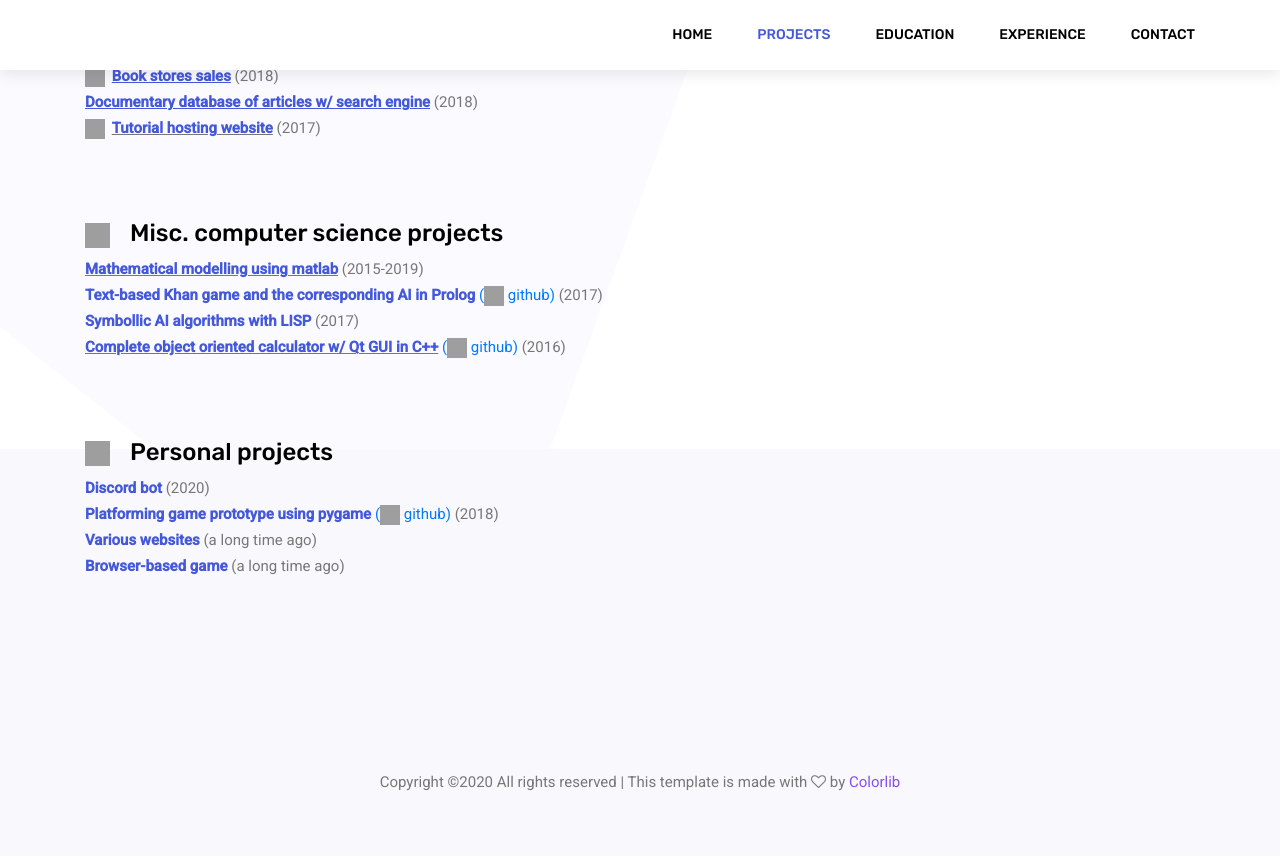
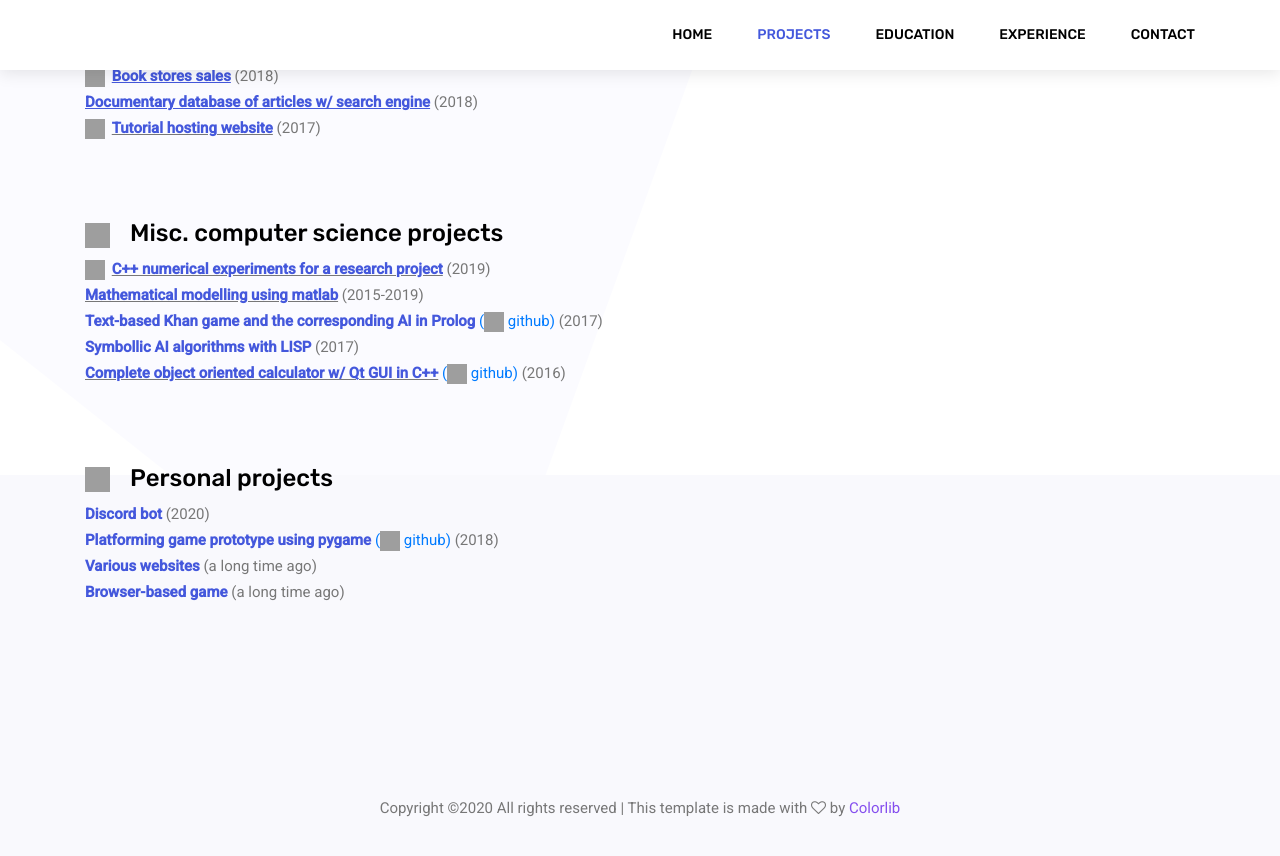
Before and after one commit to plougue/plougue.github.io, a Jekyll site: the page projects.html, which Jekyll copies as it is, in a window 1280 px wide and 900 px high, scrolled down 656 px. Shown: the top 856 px of the window. Built offline with Jekyll 4.4.1, drawn with Linux system fonts in a browser that asks for light colours; grey boxes are pictures that could not be loaded.

Commit message:
Added my C++ simulation project to the list of projects

```diff
--- a/projects.html
+++ b/projects.html
@@ -159,6 +159,17 @@ Designed a documented datawarehouse storing the sales from different bookstores.
 					<!----------------------------------------- CompSci ----------------------------------------->
 			<h3 id='CompSci'>
 				<img src='fontawesome-free-5.14.0-web/svgs/solid/code.svg' style="width:25px;height:25px;margin-right:20px;"/>Misc. computer science projects</h3>
+			<p class="sample-text"><img src='fontawesome-free-5.14.0-web/svgs/solid/yellowstar.svg' style="width:20px;height:20px;margin-right:3px;"/>
+				<span class='link' onclick="toggleHidden('box_CompSci_simulation_internship')"><b>C++ numerical experiments for a research project</b></span> (2019)<br/> </p>
+				<div class='favproject_box' id='box_CompSci_simulation_internship'>Over the course of my 2019 research internship in <a href='https://www.hds.utc.fr/'>Heudiasyc Laboratory (CNRS)</a>, I studied strategies of questionning to elicit a single's users preferences regarding many competing alternatives. More specifically, I extended a well-known strategy in a framework that could account for uncertainty in the user's answer. More details in the corresponding paper : <a href='https://plougue.github.io/documents/SUM_article.pdf'>[
+<img src='fontawesome-free-5.14.0-web/svgs/solid/book.svg' style="width:17px;height:17px;margin-right:3px;"/> Preference Elicitation with Uncertainty: Extending Regret Based Methods through Belief Functions, P.-L. Guillot and
+S. Destercke (2019)]</a>.
+In order to validate the strategy several numerical experiments were made. The idea was first to prove that it is actually different than the original one in practice, measure how conservative it is,  and get a sense of how good it is at detecting inconsistency. <br />
+It was important for me to have a <b>clean implementation</b> for those simulations because the research project is meant to be extended to other elicitation strategies and I wanted to make something that could be easily adapted. I decided to only use <b>C++</b> and <b>GNU's Scientific Library</b> to optimize execution time and create a good <b>OOP architecture</b> for the complex mechanisms behind the simulation. <br />
+There is a github project for this but unfortunately it has to be private.
+
+</div>
+
 				<p class="sample-text">
 					<span class='link' onclick="toggleHidden('box_CompSci_matlab')"><b>Mathematical modelling using matlab</b></span> (2015-2019)<br/></p>
 				<div class='project_box' id='box_CompSci_matlab'>
```
